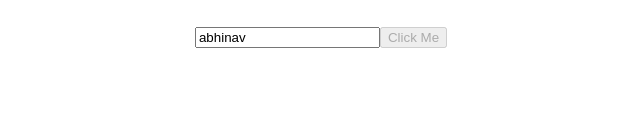
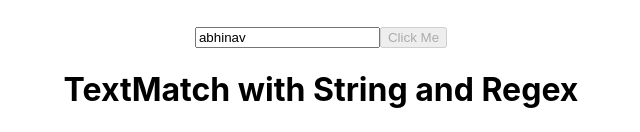
Before and after one commit to abhinav2697/Reactjs-mini-projects, a React (Create React App) app in the folder blog-app-test/: page / in a window 1280 px wide. Shown: the part 2744-2876 px from the top of the page, without its empty margins (319-959 px from the left). Before the commit the page ends 2792 px from the top, so only its background shows below. Built offline with nearby package versions, Linux system fonts and the light colour scheme.

Commit message:
new changes  added

```diff
--- a/blog-app-test/src/App.js
+++ b/blog-app-test/src/App.js
@@ -14,6 +14,7 @@ import GetDisplayValue from "./GetDisplayValue";
 import GetByTitle from "./GetByTitle";
 import GetAllByAltText from "./GetAllByAltText";
 import AssertionMethods from "./AssertionMethods";
+import Regex from "./Regex";
 function App() {
   const[data,setData]=useState("");
   return (
@@ -51,6 +52,7 @@ function App() {
       <GetByTitle/>
       <GetAllByAltText/>
       <AssertionMethods/>
+      <Regex/>
     </div>
   );
 }
--- /dev/null
+++ b/blog-app-test/src/Regex.js
@@ -0,0 +1,13 @@
+import React from 'react'
+
+const Regex = () => {
+  return (
+    <div>
+        <h1> TextMatch with String and Regex</h1>
+        <div>Hello World</div>
+
+   </div>
+  )
+}
+
+export default Regex
```
Also changed, not shown: 1 other file (tests, documents, lock files or other folders).
